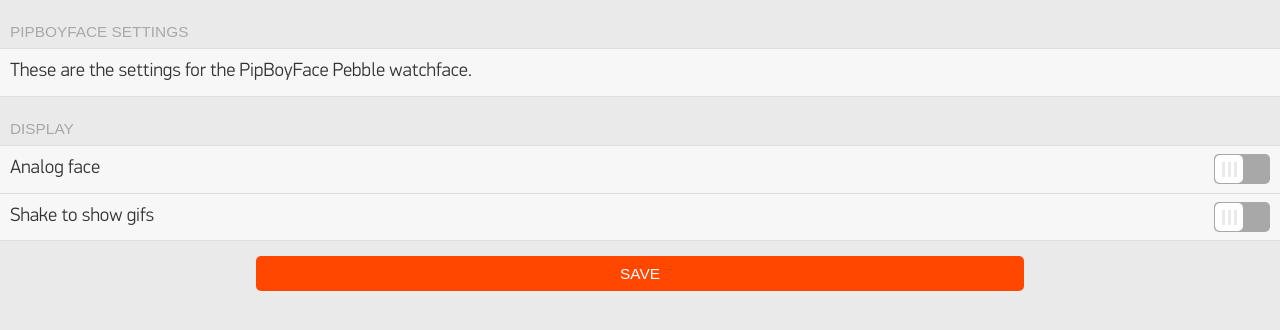
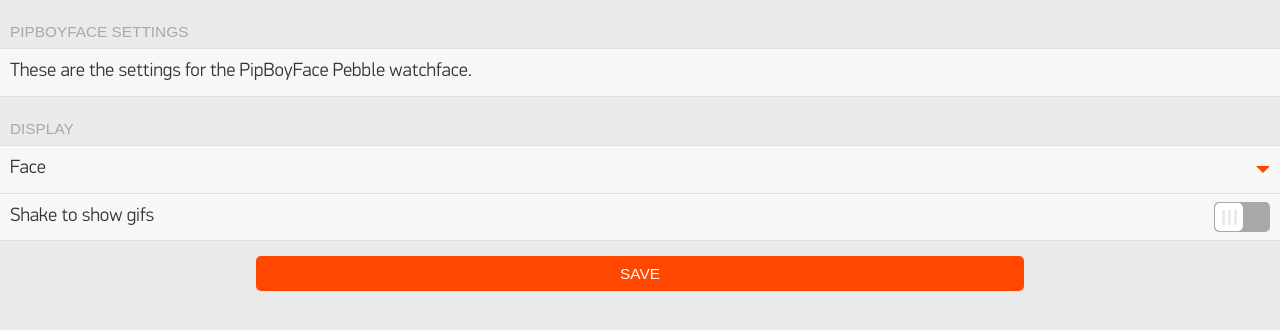
Before and after one commit to bwinton/PipBoyFace, a website: page index.html in a window 1280 px wide. Drawn offline with Linux system fonts and the light colour scheme.

Commit message:
Change the face to a dropdown.  (To handle more faces.)

```diff
--- a/index.html
+++ b/index.html
@@ -25,8 +25,11 @@
       <div class="item-container-header">Display</div>
       <div class="item-container-content">
         <label class="item">
-          Analog face
-          <input type="checkbox" class="item-toggle" id="face_mode" checked>
+          Face
+          <select id="face_mode" class="item-select">
+            <option class="item-select-option" value="2">Analog</option>
+            <option class="item-select-option" value="1" selected>Digital</option>
+          </select>
         </label>
         <label class="item">
           Shake to show gifs
@@ -63,7 +66,7 @@
       var showGifs = document.getElementById("show_gifs");
 
       var options = {
-        "faceMode": faceMode.checked ? 1 : 2,
+        "faceMode": +faceMode.value,
         "showGifs": showGifs.checked
       }
 
@@ -97,7 +100,7 @@
       var faceMode = document.getElementById("face_mode");
       var showGifs = document.getElementById("show_gifs");
 
-      faceMode.checked = (options.faceMode === 1);
+      faceMode.value = options.faceMode;
       showGifs.checked = options.showGifs;
 
       return;
```
